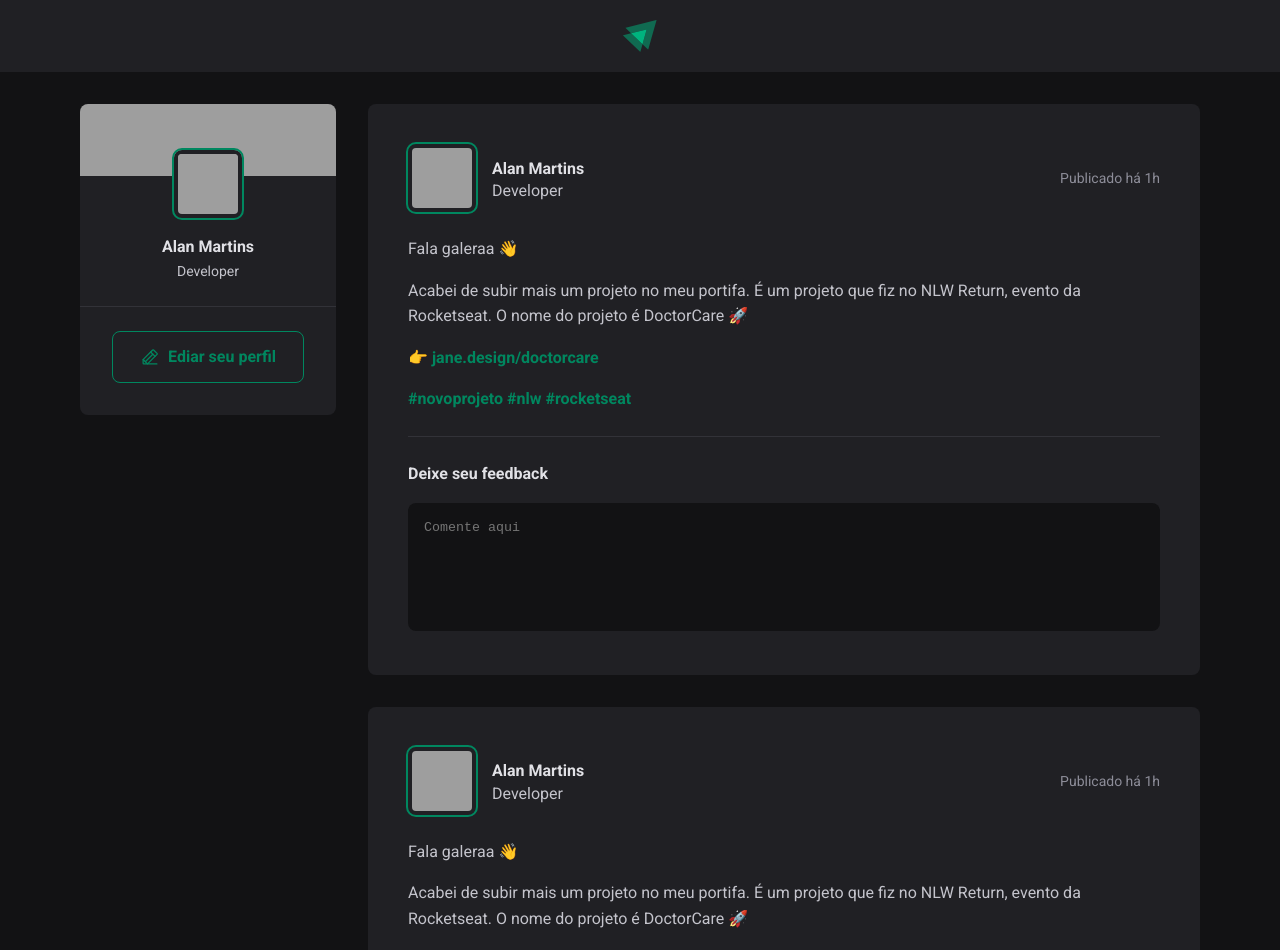
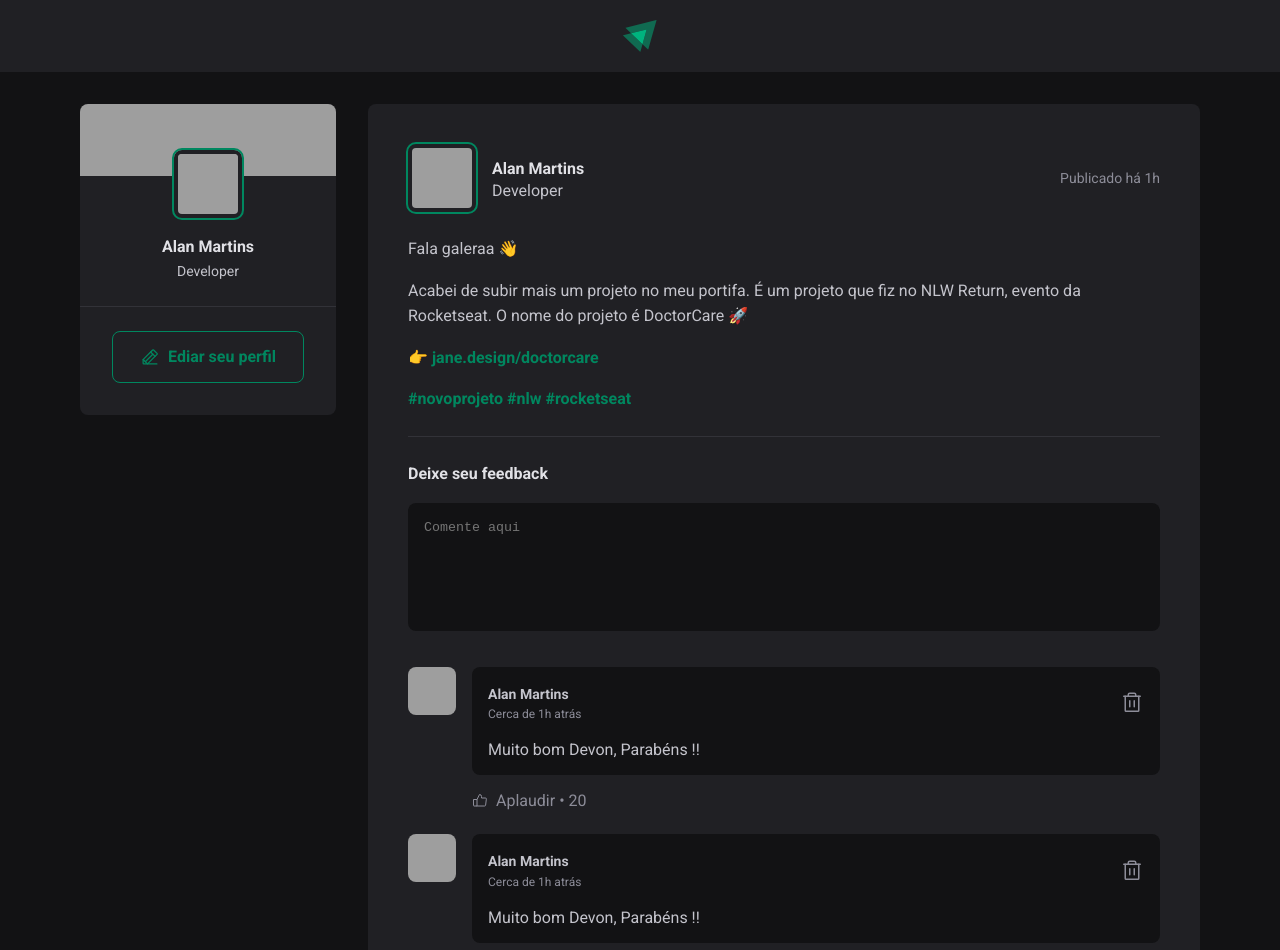
Before and after one commit to alandlan/IgniteReact-Projeto1, a React (Vite) app in the folder 01-fundamentos/: page / in a window 1280 px wide. Shown: the top 950 px of the page. Built offline with nearby package versions, Linux system fonts and the light colour scheme; grey boxes are pictures that could not be loaded.

Commit message:
adiciona comentarios

```diff
--- /dev/null
+++ b/01-fundamentos/src/components/Comment.jsx
@@ -0,0 +1,31 @@
+import { ThumbsUp, Trash } from 'phosphor-react'
+import styles from './Comment.module.css'
+
+export function Comment({comment}) {
+  return (
+    <div className={styles.comment}>
+        <img src="https://github.com/alandlan.png"/>
+        <div className={styles.commentBox}>
+            <div className={styles.commentContent}>
+                <header>
+                    <div className={styles.authorAndTime}>
+                        <strong>Alan Martins</strong>
+                        <time title='1 de janeiro' dateTime='2023-01-01 01:00:00'>Cerca de 1h atrás</time>
+                    </div>
+
+                    <button title='Deletar comentário'>
+                        <Trash size={24} />
+                    </button>
+                </header>
+                <p>Muito bom Devon, Parabéns !!</p>
+            </div>
+            <footer>
+                <button>
+                    <ThumbsUp/>
+                    Aplaudir <span>20</span>
+                </button>
+            </footer>
+        </div>
+    </div>
+  )
+}
--- /dev/null
+++ b/01-fundamentos/src/components/Comment.module.css
@@ -0,0 +1,85 @@
+.comment{
+    margin-top: 1.5rem;
+    display: flex;
+    gap: 1rem;
+}
+
+.comment > img{
+    width: 3rem;
+    height: 3rem;
+    border-radius: 8px;
+}
+
+.commentBox{
+    flex:1;
+}
+
+.commentContent{
+    background: var(--gray-900);
+    border-radius: 8px;
+    padding: 1rem;
+}
+
+.commentContent header{
+    display: flex;
+    align-items: center;
+    justify-content: space-between;
+}
+
+.authorAndTime strong{
+    display: block;
+    font-size: 0.875rem;
+    line-height: 1.6;
+}
+
+.authorAndTime time{
+    display: block;
+    font-size: 0.75rem;
+    line-height: 1.6;
+    color: var(--gray-400);
+}
+
+.commentContent header button {
+    background: transparent;
+    border: 0;
+    color: var(--gray-400);
+    cursor: pointer;
+    line-height: 0;
+    border-radius: 2px;
+}
+
+.commentContent header button:hover{
+    color: var(--red-500);
+}
+
+.commentContent p{
+    margin-top: 1rem;
+    color: var(--gray-300);
+}
+
+.commentBox footer{
+    margin-top: 1rem;
+}
+
+.commentBox footer button{
+    background: transparent;
+    border: 0;
+    color: var(--gray-400);
+    cursor: pointer;
+
+    display: flex;
+    align-items: center;
+}
+
+.commentBox footer button:hover{
+    color: var(--green-300);
+}
+
+.commentBox footer button svg{
+    margin-right: 0.5rem;
+}
+
+.commentBox footer button span::before{
+    padding: 0 0.25rem;
+    content: "\2022";
+}
--- a/01-fundamentos/src/components/Post.jsx
+++ b/01-fundamentos/src/components/Post.jsx
@@ -1,3 +1,4 @@
+import { Comment } from './Comment';
 import styles from './Post.module.css'
 
 export function Post() {
@@ -32,6 +33,12 @@
           <button type='submit'>Enviar</button>
         </footer>
       </form>
+
+      <div className={styles.commentList}>
+        <Comment />
+        <Comment />
+        <Comment />
+      </div>
     </article>
   );
 }
--- a/01-fundamentos/src/components/Post.module.css
+++ b/01-fundamentos/src/components/Post.module.css
@@ -117,3 +117,7 @@
 .formComment button:hover{
     background: var(--green-300);
 }
+
+.commentList{
+    margin-top: 2rem;
+}
--- a/01-fundamentos/src/global.css
+++ b/01-fundamentos/src/global.css
@@ -10,6 +10,7 @@
     --cyan-500: #61dafb;
     --green-300: #00b37e;
     --green-500: #00875f;
+    --red-500: #f75a68;
 }
 
 :focus{
```
